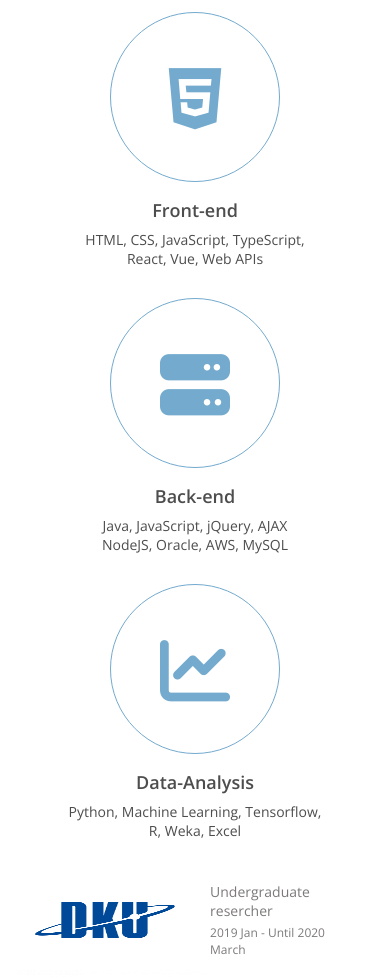
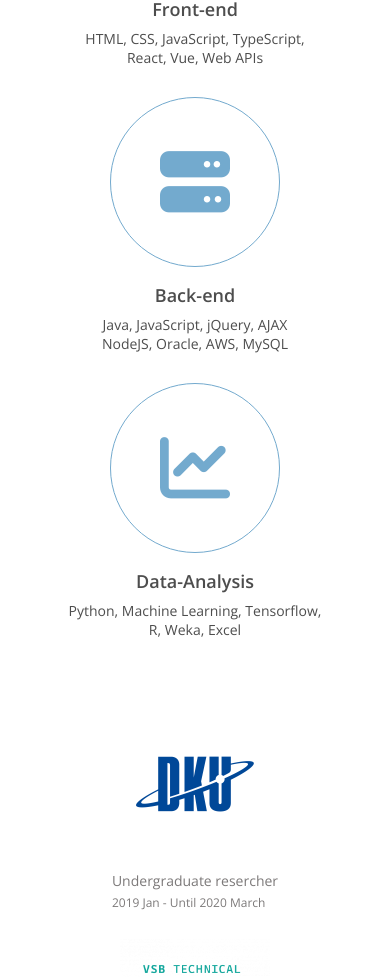
Before and after one commit to JiEun11/portfolio-v2, a React (Vite) app in the folder client/: page / in a window 390 px wide. Shown: the part 1001-1978 px from the top of the page. Built offline with nearby package versions, Linux system fonts and the light colour scheme.

Commit message:
fix: About 컴포넌트 scss module화 작업

```diff
--- /dev/null
+++ b/client/src/components/About/About.module.scss
@@ -0,0 +1,103 @@
+.about__majors {
+    display: flex;
+    justify-content: space-between;
+    margin: 80px 0;
+}
+
+.major__icon {
+    width: 170px;
+    height: 170px;
+    line-height: 170px;
+    font-size: 70px;
+    margin: auto;
+    color: var(--color-blue);
+    border: 1px solid var(--color-blue);
+    border-radius: 50%;
+    margin-bottom: 16px;
+    display: flex;
+    justify-content: center;
+    align-items: center;
+    transition: all var(--animation-duration) ease;
+}
+
+.major__icon i {
+    transition: all var(--animation-duration) ease;
+}
+
+.major__icon:hover i {
+    color: var(--color-pink);
+    transform: rotate(-30deg) scale(1.1);
+}
+
+.major__title,
+.major__description {
+    color: var(--color-dark-grey);
+}
+
+.major__description {
+    font-size: var(--font-small);
+}
+
+.about__jobs {
+    margin-top: 40px;
+    display: flex;
+    flex-direction: column;
+    gap: 24px;
+}
+
+.job {
+    display: flex;
+    align-items: center;
+}
+
+.job__logo {
+    width: 200px;
+    height: 100px;
+    object-fit: contain;
+}
+
+.job__description {
+    margin-left: 16px;
+    text-align: left;
+}
+
+.job__name,
+.job__period {
+    color: var(--color-light-grey);
+}
+
+.job__name {
+    font-size: var(--font-small);
+}
+
+.job__period {
+    font-size: var(--font-micro);
+}
+
+/* 반응형 조정 예시 */
+@media screen and (max-width: 768px) {
+    .about__majors {
+        flex-direction: column;
+        margin-top: 30px;
+        margin-bottom: 0;
+    }
+
+    .major {
+        margin-bottom: 30px;
+    }
+
+    .job {
+        flex-direction: column;
+        align-items: center;
+    }
+
+    .job__logo {
+        width: 150px;
+        height: auto;
+    }
+
+    .job__description {
+        margin-left: 0;
+        margin-top: 8px;
+    }
+}
--- a/client/src/components/About/About.tsx
+++ b/client/src/components/About/About.tsx
@@ -1,5 +1,5 @@
-// src/sections/About.tsx
 import React from "react";
+import styles from "./About.module.scss";
 
 const majors = [
     {
@@ -57,30 +57,30 @@ const About: React.FC = () => {
         <section id="about" className="section section__container">
             <h1>About me</h1>
             <p>Introduce myself</p>
-            <div className="about__majors">
+            <div className={styles.about__majors}>
                 {majors.map((major) => (
-                    <div className="major" key={major.title}>
-                        <div className="major__icon">
+                    <div className={styles.major} key={major.title}>
+                        <div className={styles.major__icon}>
                             <i className={major.icon}></i>
                         </div>
-                        <h2 className="major__title">{major.title}</h2>
-                        <div className="major__description">
+                        <h2 className={styles.major__title}>{major.title}</h2>
+                        <div className={styles.major__description}>
                             {major.description}
                         </div>
                     </div>
                 ))}
             </div>
-            <div className="about__jobs">
+            <div className={styles.about__jobs}>
                 {jobs.map((job) => (
-                    <div className="job" key={job.name}>
+                    <div className={styles.job} key={job.name}>
                         <img
                             src={job.img}
                             alt={job.alt}
-                            className="job__logo"
+                            className={styles.job__logo}
                         />
-                        <div className="job__description">
-                            <p className="job__name">{job.name}</p>
-                            <p className="job__period">{job.period}</p>
+                        <div className={styles.job__description}>
+                            <p className={styles.job__name}>{job.name}</p>
+                            <p className={styles.job__period}>{job.period}</p>
                         </div>
                     </div>
                 ))}
--- a/client/src/styles/global.css
+++ b/client/src/styles/global.css
@@ -95,39 +95,6 @@ p {
   margin: 4px 0;
 }
 
-/* Home */
-#home {
-  background-color: var(--color-grey);
-  padding: 40px;
-  padding-top: 120px;
-  text-align: center;
-}
-
-.home__avatar {
-  width: 250px;
-  height: 250px;
-  border-radius: 50%;
-  border: 2px solid var(--color-light-white);
-}
-
-.home__title,
-.home__description {
-  color: var(--color-white);
-}
-
-.home__contact {
-  color: var(--color-white);
-  font-size: var(--font-regular);
-  font-weight: var(--weight-regular);
-  margin: 24px;
-  padding: 8px 12px;
-  border: 2px solid var(--color-white);
-  border-radius: var(--size-border-radius);
-}
-
-.home__contact:hover{
-  background-color: var(--color-orange);
-}
 /* Section common */
 .section {
   padding: 70px;
@@ -138,70 +105,6 @@ p {
 .section__container {
   max-width: 1200px;
   margin: auto;
-}
-
-/* About */
-.about__majors {
-  display: flex;
-  justify-content: space-between;
-  margin: 80px 0;
-}
-
-.major__icon {
-  width: 170px;
-  height: 170px;
-  line-height: 170px;
-  font-size: 70px;
-  margin: auto;
-  color: var(--color-blue);
-  border: 1px solid var(--color-blue);
-  border-radius: 50%;
-  margin-bottom: 16px;
-}
-
-.major__icon i {
-  transition: all var(--animation-duration) ease;
-}
-.major__icon:hover i {
-  color: var(--color-pink);
-  transform: rotate(-30deg) scale(1.1);
-}
-
-.major__title,
-.major__description {
-  color: var(--color-dark-grey);
-}
-
-.major__description {
-  font-size: var(--font-small);
-}
-
-.job {
-  display: flex;
-  align-items: center;
-}
-
-.job__description {
-  margin: 0 16px;
-  text-align: left;
-}
-
-.job__name,
-.job__period {
-  color: var(--color-light-grey);
-}
-
-.job__name {
-  font-size: var(--font-small);
-}
-
-.job__period {
-  font-size: var(--font-micro);
-}
-
-.job__logo {
-  width: 200px;
-  height: 100px;
 }
 
 /* Skills */
@@ -478,16 +381,6 @@ p {
     padding-top: 40px;
   }
 
-  .about__majors {
-    flex-direction: column;
-    margin-top: 30px;
-    margin-bottom: 0px;
-  }
-
-  .major {
-    margin-bottom: 30px;
-  }
-
   .skillset {
     flex-direction: column;
   }
```
Also changed, not shown: client/src/components/About/About.scss (deleted).
